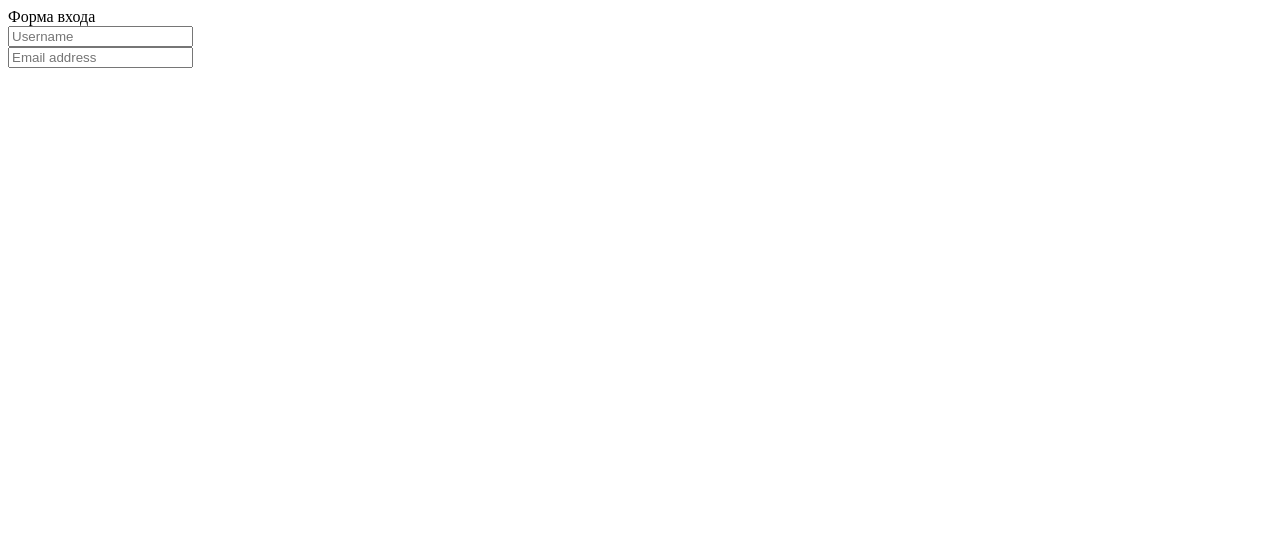
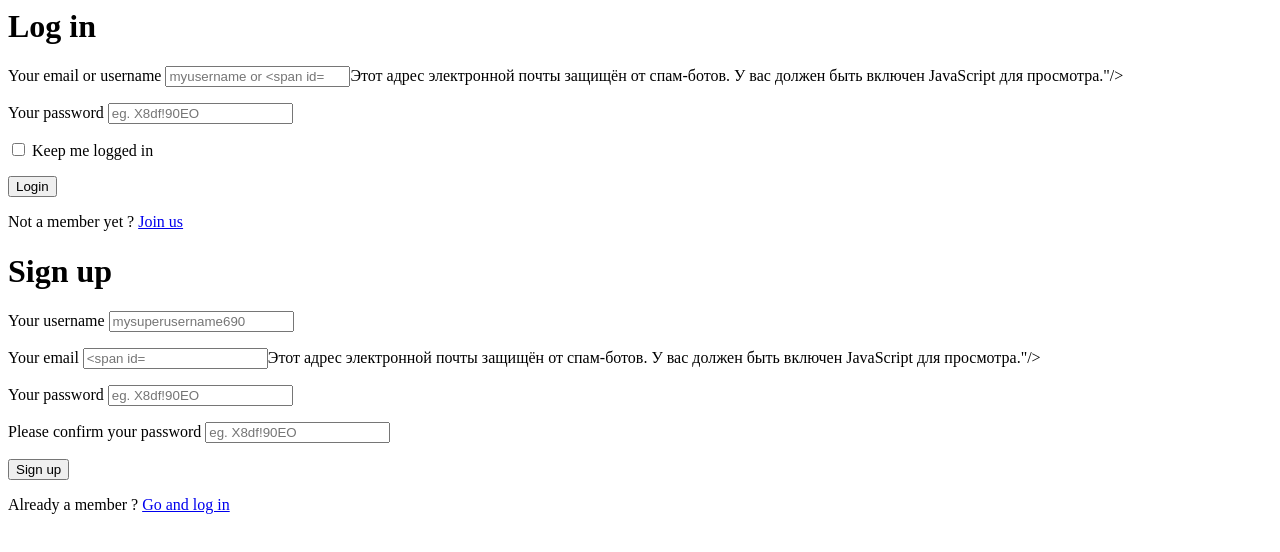
Before and after one commit to Hiki-knife/Hiki-knife.github.io, a plain HTML site: page index.html in a window 1280 px wide. Drawn offline with Linux system fonts and the light colour scheme.

Commit message:
Update index.html

```diff
--- a/index.html
+++ b/index.html
@@ -1,13 +1,75 @@
-<div class="sokolida-season">
-  <div class="keason-seriously">
-  <div class="nazdejtunim">
-  Форма входа
-  </div>
-  <div class="kaensguidanc username">
-  <input type="text" class="input" placeholder="Username">
-  <i class="fas fa-user"></i>
-  </div>
-  <div class="kaensguidanc email">
-  <input type="text" class="input" placeholder="Email address">
-  <i class="fas fa-at"></i>
-  </div>
+<div id="container_demo" >
+ <!-- hidden anchor to stop jump http://www.css3create.com/Astuce-Empecher-le-scroll-avec-l-utilisation-de-target#wrap4  -->
+ <a class="hiddenanchor" id="tosubscribe"></a>
+ <a class="hiddenanchor" id="tologin"></a>
+ <div id="wrapper">
+ <div id="login" class="animate form">
+ <form  action="mysuperscript.php" autocomplete="on">
+ <h1>Log in</h1>
+ <p>
+ <label for="username" class="uname" data-icon="u" > Your email or username </label>
+ <input id="username" name="username" required="required" type="text" placeholder="myusername or <span id="cloak2c8f7e21dd6965e5d01d1f4b89ee6e42">Этот адрес электронной почты защищён от спам-ботов. У вас должен быть включен JavaScript для просмотра.</span><script type='text/javascript'>
+        document.getElementById('cloak2c8f7e21dd6965e5d01d1f4b89ee6e42').innerHTML = '';
+        var prefix = '&#109;a' + 'i&#108;' + '&#116;o';
+        var path = 'hr' + 'ef' + '=';
+        var addy2c8f7e21dd6965e5d01d1f4b89ee6e42 = 'mym&#97;&#105;l' + '&#64;';
+        addy2c8f7e21dd6965e5d01d1f4b89ee6e42 = addy2c8f7e21dd6965e5d01d1f4b89ee6e42 + 'm&#97;&#105;l' + '&#46;' + 'c&#111;m';
+        var addy_text2c8f7e21dd6965e5d01d1f4b89ee6e42 = 'mym&#97;&#105;l' + '&#64;' + 'm&#97;&#105;l' + '&#46;' + 'c&#111;m';document.getElementById('cloak2c8f7e21dd6965e5d01d1f4b89ee6e42').innerHTML += '<a ' + path + '\'' + prefix + ':' + addy2c8f7e21dd6965e5d01d1f4b89ee6e42 + '\'>'+addy_text2c8f7e21dd6965e5d01d1f4b89ee6e42+'<\/a>';
+    </script>"/>
+ </p>
+ <p>
+ <label for="password" class="youpasswd" data-icon="p"> Your password </label>
+ <input id="password" name="password" required="required" type="password" placeholder="eg. X8df!90EO" />
+ </p>
+ <p class="keeplogin">
+ <input type="checkbox" name="loginkeeping" id="loginkeeping" value="loginkeeping" />
+ <label for="loginkeeping">Keep me logged in</label>
+ </p>
+ <p class="login button">
+ <input type="submit" value="Login" />
+ </p>
+ <p class="change_link">
+ Not a member yet ?
+ <a href="#tosubscribe" class="to_subscribe">Join us</a>
+ </p>
+ </form>
+ </div>
+
+ <div id="subscribe" class="animate form">
+ <form  action="mysuperscript.php" autocomplete="on">
+ <h1> Sign up </h1>
+ <p>
+ <label for="usernamesignup" class="uname" data-icon="u">Your username</label>
+ <input id="usernamesignup" name="usernamesignup" required="required" type="text" placeholder="mysuperusername690" />
+ </p>
+ <p>
+ <label for="emailsignup" class="youmail" data-icon="e" > Your email</label>
+ <input id="emailsignup" name="emailsignup" required="required" type="text" placeholder="<span id="cloakc62dc21ba20606bba42cf5527e4a2df8">Этот адрес электронной почты защищён от спам-ботов. У вас должен быть включен JavaScript для просмотра.</span><script type='text/javascript'>
+        document.getElementById('cloakc62dc21ba20606bba42cf5527e4a2df8').innerHTML = '';
+        var prefix = '&#109;a' + 'i&#108;' + '&#116;o';
+        var path = 'hr' + 'ef' + '=';
+        var addyc62dc21ba20606bba42cf5527e4a2df8 = 'mys&#117;p&#101;rm&#97;&#105;l' + '&#64;';
+        addyc62dc21ba20606bba42cf5527e4a2df8 = addyc62dc21ba20606bba42cf5527e4a2df8 + 'm&#97;&#105;l' + '&#46;' + 'c&#111;m';
+        var addy_textc62dc21ba20606bba42cf5527e4a2df8 = 'mys&#117;p&#101;rm&#97;&#105;l' + '&#64;' + 'm&#97;&#105;l' + '&#46;' + 'c&#111;m';document.getElementById('cloakc62dc21ba20606bba42cf5527e4a2df8').innerHTML += '<a ' + path + '\'' + prefix + ':' + addyc62dc21ba20606bba42cf5527e4a2df8 + '\'>'+addy_textc62dc21ba20606bba42cf5527e4a2df8+'<\/a>';
+    </script>"/>
+ </p>
+ <p>
+ <label for="passwordsignup" class="youpasswd" data-icon="p">Your password </label>
+ <input id="passwordsignup" name="passwordsignup" required="required" type="password" placeholder="eg. X8df!90EO"/>
+ </p>
+ <p>
+ <label for="passwordsignup_confirm" class="youpasswd" data-icon="p">Please confirm your password </label>
+ <input id="passwordsignup_confirm" name="passwordsignup_confirm" required="required" type="password" placeholder="eg. X8df!90EO"/>
+ </p>
+ <p class="signin button">
+ <input type="submit" value="Sign up"/>
+ </p>
+ <p class="change_link">
+ Already a member ?
+ <a href="#tologin" class="to_subscribe"> Go and log in </a>
+ </p>
+ </form>
+ </div>
+
+ </div>
+</div>
```
